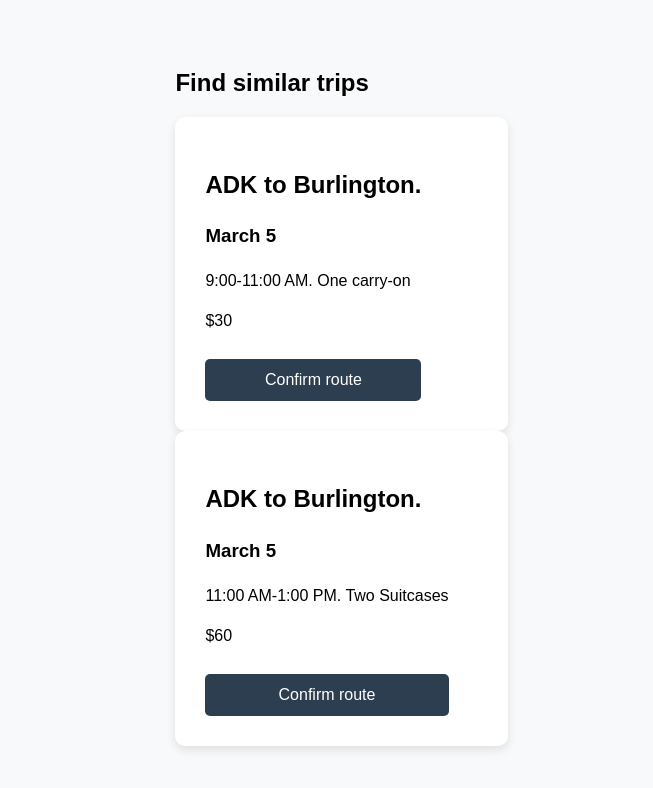
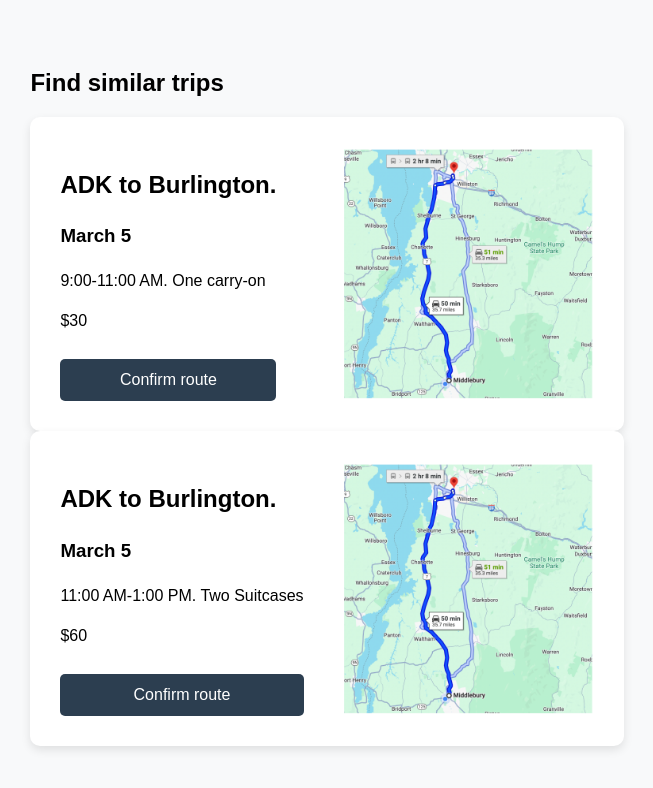
Before and after one commit to PanthersPool/PanthersPoolWeb, a React (Vite) app in the folder panthers-pool/: page /select-ride in a window 1280 px wide. Shown: the top 788 px of the page, without its empty margins (313-966 px from the left). Built offline with nearby package versions, Linux system fonts and the light colour scheme.

Commit message:
First Draft of top three pages on Figma, with images

```diff
--- a/panthers-pool/src/MapPage.jsx
+++ b/panthers-pool/src/MapPage.jsx
@@ -1,5 +1,6 @@
 import { useState } from 'react'
 import { useNavigate } from 'react-router-dom'
+import mapImage from './assets/mapImage.png'
 import './App.css'
 
 function MapPage() {
@@ -36,6 +37,7 @@ function MapPage() {
             </div>
         </div>
             <div className = "image-container">
+              <img src={mapImage} width={300} height={300} />
               <h2>Suggested Price: ${price * seats}</h2>
             </div>
 
--- a/panthers-pool/src/SelectRide.jsx
+++ b/panthers-pool/src/SelectRide.jsx
@@ -1,4 +1,5 @@
 import { useState } from 'react'
+import mapImage from './assets/mapImage.png'
 import RideOption from './rideOption'
 
 export default function SelectRide() {
@@ -33,6 +34,7 @@ export default function SelectRide() {
             <div key = {trip.id} className="trip-container">
                 <div className="container">
                 <RideOption departure={trip.departure} destination={trip.destination} date={trip.date} time={trip.time} bags={trip.bags} price={trip.price} setActiveRide={setActiveRide} id={trip.id}/>
+                <img src={mapImage} width={250} height={250}/>
                 </div>
             </div>
         ))}
```
Also changed, not shown: panthers-pool/src/assets/mapImage.png (added).
